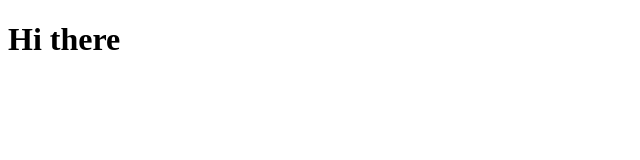
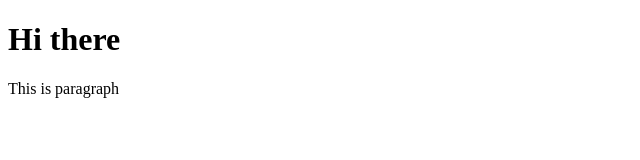
Before and after one commit to Mayur-N/gitProject, a plain HTML site: page index.html in a window 1280 px wide. Shown: the whole page, without its empty margins (0-640 px from the left). Drawn offline with Linux system fonts and the light colour scheme.

Commit message:
Added paragraph
We updated index.html file from github

```diff
--- a/index.html
+++ b/index.html
@@ -7,5 +7,6 @@
 </head>
 <body>
     <h1>Hi there</h1>
+    <p>This is paragraph</P>
 </body>
 </html>
```
